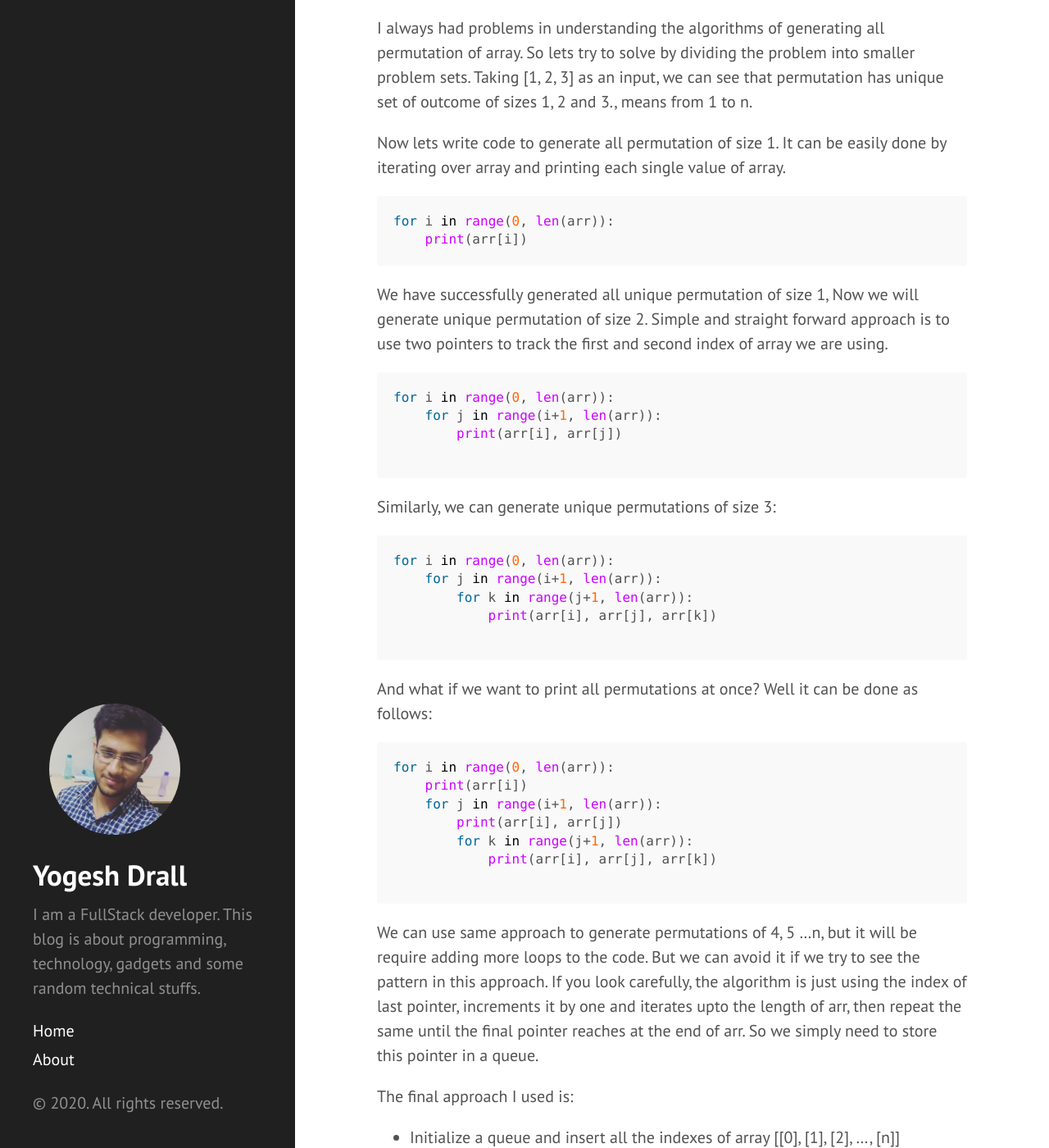
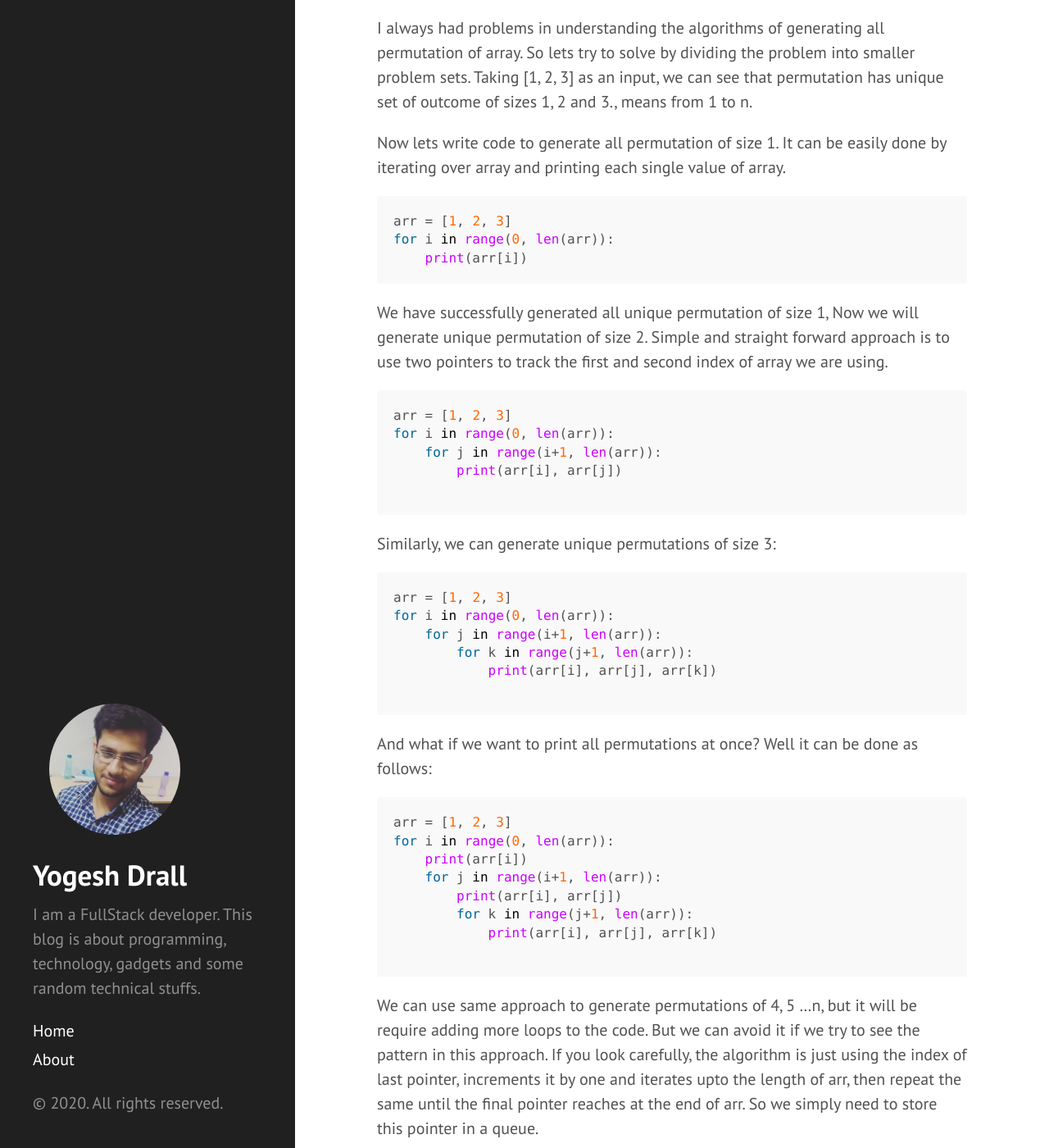
Before and after one commit to YDrall/ydrall.github.io, a Jekyll site: the page built from _posts/2020-02-12-generate-all-unique-permutations-of-array.md, in a window 1280 px wide and 1400 px high, scrolled down 663 px. Shown: the whole window at 82% size. Built offline with Jekyll 4.4.1, drawn with Linux system fonts in a browser that asks for light colours; comment, search, counter and statistics services are not loaded.

Commit message:
initialize arr in code blocks

````diff
--- a/_posts/2020-02-12-generate-all-unique-permutations-of-array.md
+++ b/_posts/2020-02-12-generate-all-unique-permutations-of-array.md
@@ -26,6 +26,7 @@ Taking [1, 2, 3] as an input, we can see that permutation has unique set of outc
 Now lets write code to generate all permutation of size 1. It can be easily done by iterating over array and printing each single value of array.
 
 ```python
+arr = [1, 2, 3]
 for i in range(0, len(arr)):
     print(arr[i])
 ```
@@ -33,6 +34,7 @@ for i in range(0, len(arr)):
 We have successfully generated all unique permutation of size 1, Now we will generate unique permutation of size 2. Simple and straight forward approach is to use two pointers to track the first and second index of array we are using.
 
 ```python
+arr = [1, 2, 3]
 for i in range(0, len(arr)):
     for j in range(i+1, len(arr)):
         print(arr[i], arr[j])
@@ -42,6 +44,7 @@ for i in range(0, len(arr)):
 Similarly, we can generate unique permutations of size 3:
 
 ```python
+arr = [1, 2, 3]
 for i in range(0, len(arr)):
     for j in range(i+1, len(arr)):
         for k in range(j+1, len(arr)):
@@ -51,6 +54,7 @@ for i in range(0, len(arr)):
 And what if we want to print all permutations at once? Well it can be done as follows:
 
 ```python
+arr = [1, 2, 3]
 for i in range(0, len(arr)):
     print(arr[i])
     for j in range(i+1, len(arr)):
@@ -74,6 +78,7 @@ Working code is:
 ```python
 from collections import deque
 
+arr = [1, 2, 3]
 qu = deque([[a] for a in range(len(arr))])
 while qu:
     q = qu.popleft()
````
